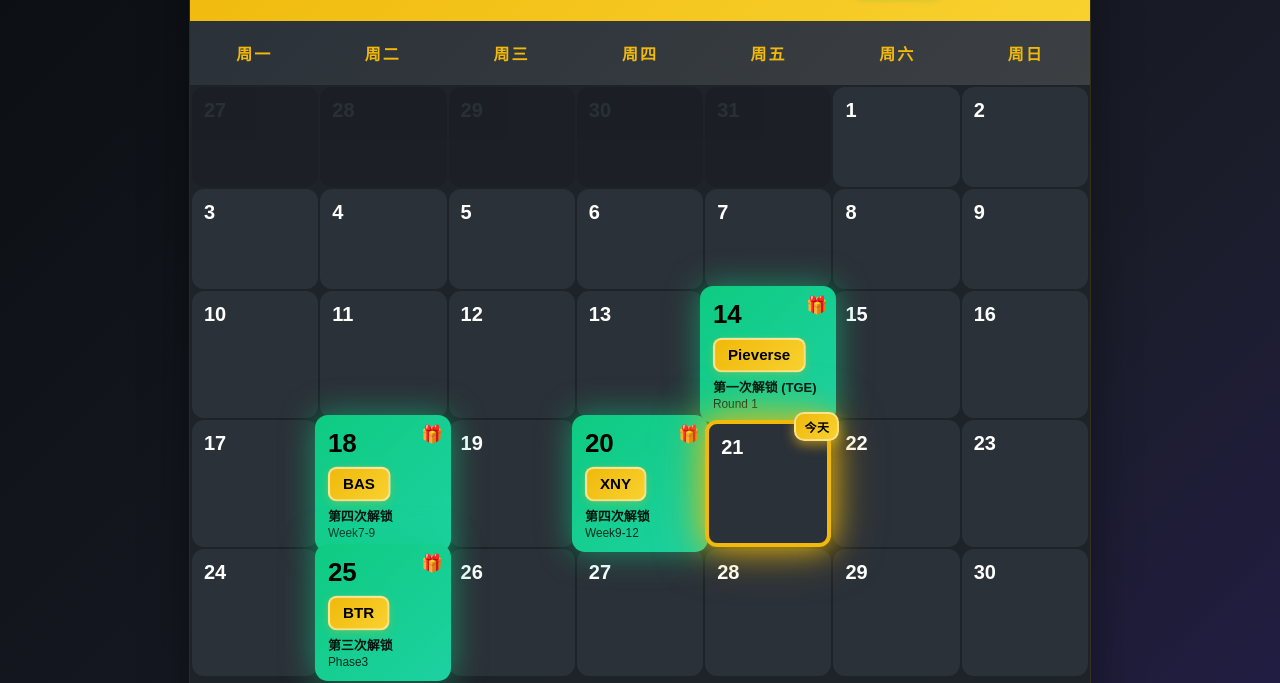
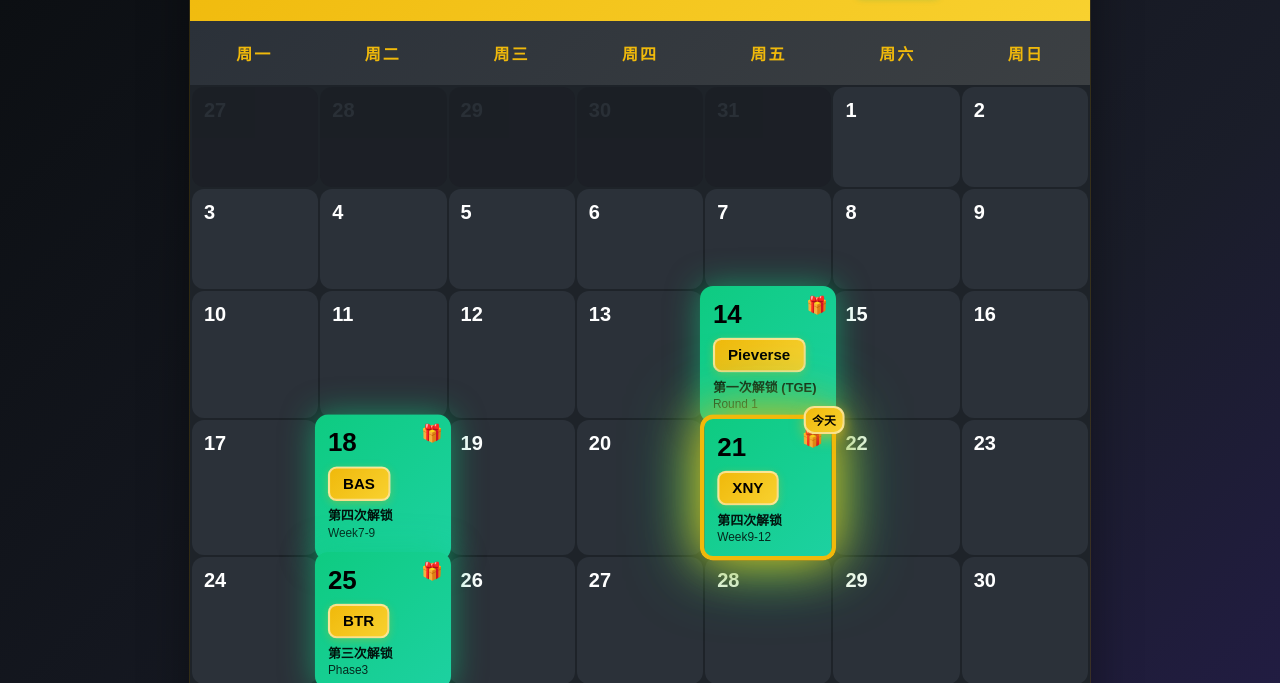
Before and after one commit to nobita1998/calendar, a plain HTML site: page index.html in a window 1280 px wide. Shown: the part 117-800 px from the top of the page. Drawn offline with Linux system fonts and the light colour scheme.

Commit message:
'update'

```diff
--- a/index.html
+++ b/index.html
@@ -1328,7 +1328,7 @@
                         },
                         {
                             "round": "第四次解锁",
-                            "daysFromTGE": 120,
+                            "daysFromTGE": 121,
                             "period": "Week9-12",
                             "profitLink": "binance_xny_fourth_unlock.html"
                         }
```
